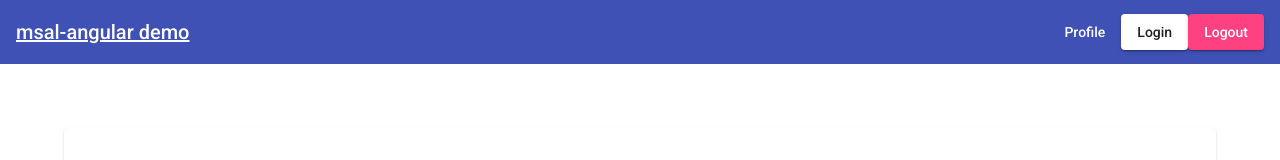
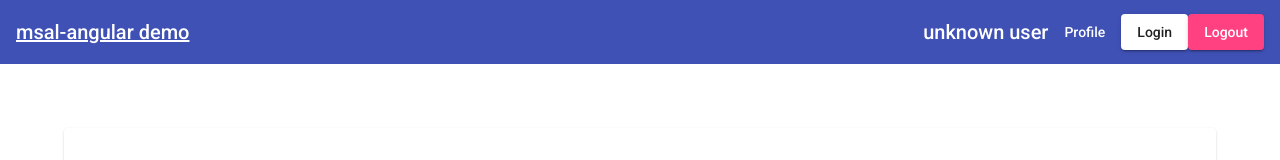
Before and after one commit to derisen/msal-angular-demo, an Angular app: page / in a window 1280 px wide. Shown: the top 160 px of the page. Built offline with nearby package versions, Linux system fonts and the light colour scheme.

Commit message:
add active user indicator

```diff
--- a/src/app/app.component.html
+++ b/src/app/app.component.html
@@ -2,7 +2,7 @@
     <a class="title" href="/">{{ title }}</a>
 
     <div class="toolbar-spacer"></div>
-
+    <a>{{activeUser}}</a>
     <a mat-button [routerLink]="['profile']">Profile</a>
     <button mat-raised-button>Login</button>
     <button mat-raised-button color="accent">Logout</button>
--- a/src/app/app.component.ts
+++ b/src/app/app.component.ts
@@ -7,4 +7,5 @@ import { Component } from '@angular/core';
 })
 export class AppComponent {
     title = 'msal-angular demo';
+    activeUser: string | undefined = "unknown user";
 }
```
